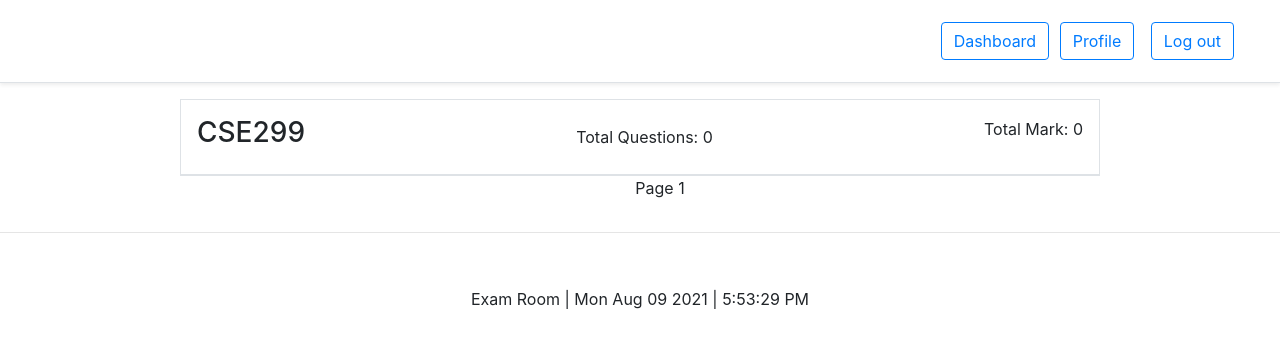
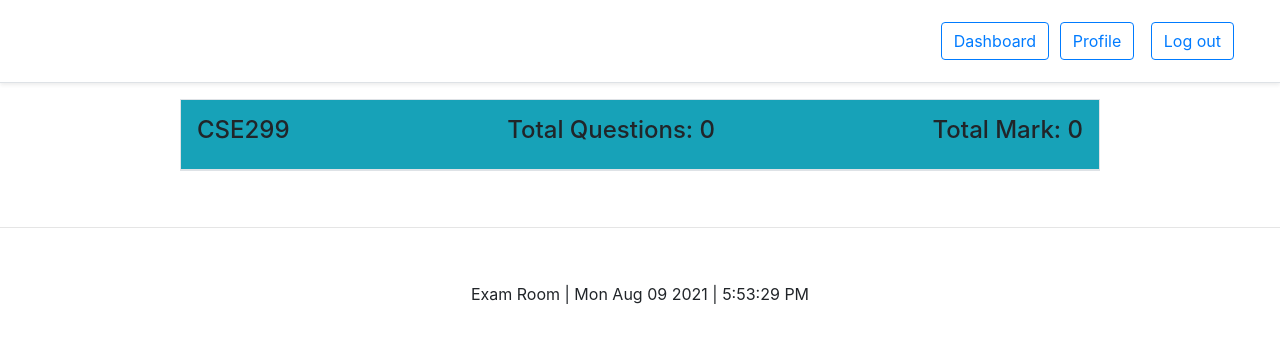
Before and after one commit to faisalisafk/eggzamroom, a Django app: page /student/exam/1/ in a window 1280 px wide. Shown: the top 348 px of the page. Run offline with Django 3.2, Linux system fonts and the light colour scheme; data comes from the database, SQL or seed files in the repository; both versions use the stored data as it was after the commit; some libraries are stand-ins or nearby versions.

Commit message:
changed css a bit

```diff
--- a/student/static/student/js/ajax.js
+++ b/student/static/student/js/ajax.js
@@ -10,6 +10,7 @@ $('#pagination-demo').twbsPagination({
     next: 'Next',
     prev: 'Prev',
     onPageClick: function (event, page) {
+        window.value = page;
         //fetch content and render here
         $('#page-content').text('Page ' + page) + ' content here';
         //$("#"+page).removeAttribute("hidden");
@@ -29,3 +30,14 @@ function HideQuestions(){
 function ShowQuestion(x){
     $("#"+x).show();
 }
+
+
+$("input").click(function() {
+
+    console.log("Choice key - ",$(this).val());
+    console.log($(this).attr('name'));
+    //let quesNo = $(this).parent().parent().parent().attr('id');
+    console.log(window.value);
+
+
+ });
--- a/student/templates/student/examForm.html
+++ b/student/templates/student/examForm.html
@@ -18,15 +18,16 @@
     <div class="d-flex justify-content-center row">
         <div class="col-md-10 col-lg-10">
             <div class="border">
-                <div class="question bg-white p-3 border-bottom">
+                <div class="question bg-info p-3 border-bottom">
                     <div class="d-flex flex-row justify-content-between align-items-center mcq">
-                        <h3>{{exam.title}}</h3> <span id="total" value="{{totalQuestion}}">Total Questions: {{totalQuestion}}</span>
-                        <p>Total Mark: {{totalMark}}</p>
+                        <h4>{{exam.title}}</h4>
+                        <h4 id="total" value="{{totalQuestion}}">Total Questions: {{totalQuestion}}</h4>
+                        <h4>Total Mark: {{totalMark}}</h4>
                     </div>
                 </div>
 
                 {% for q in form.questions.all %}
-                <div class="question bg-white p-3 border-bottom" id="{{forloop.counter}}">
+                <div class="question bg-light p-3 border-bottom" id="{{forloop.counter}}">
 
                     <div class="d-flex flex-row align-items-center question-title">
                         <div class="col-1">
@@ -35,7 +36,7 @@
                         <div class="col-8">
                             <h4>{{q.question_title}}</h4>
                         </div>
-                        <div class="col-2">
+                        <div style ="margin-left: auto;" class="col-auto">
                             <h6>Points: {{q.question_score}}</h6>
                         </div>
                     </div>
@@ -65,7 +66,6 @@
         <ul id="pagination-demo" class="pagination-sm"></ul>
       </div>
     </div>
-    <div id="page-content" class="page-content">Page 1</div>
 
   </div>
 </div>
```
Also changed, not shown: db.sqlite3.
